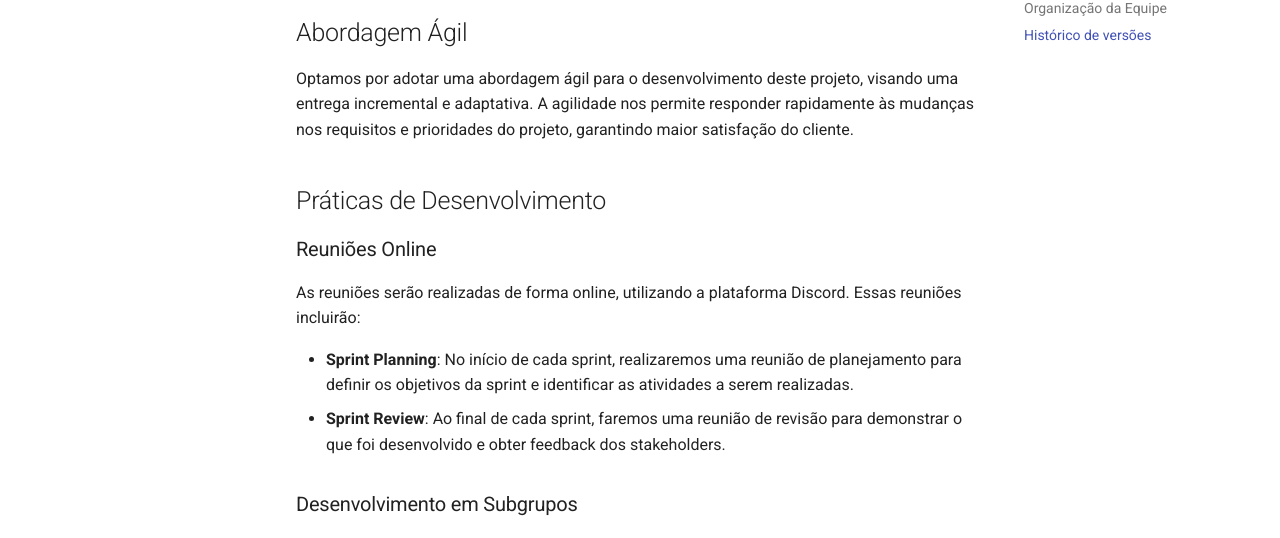
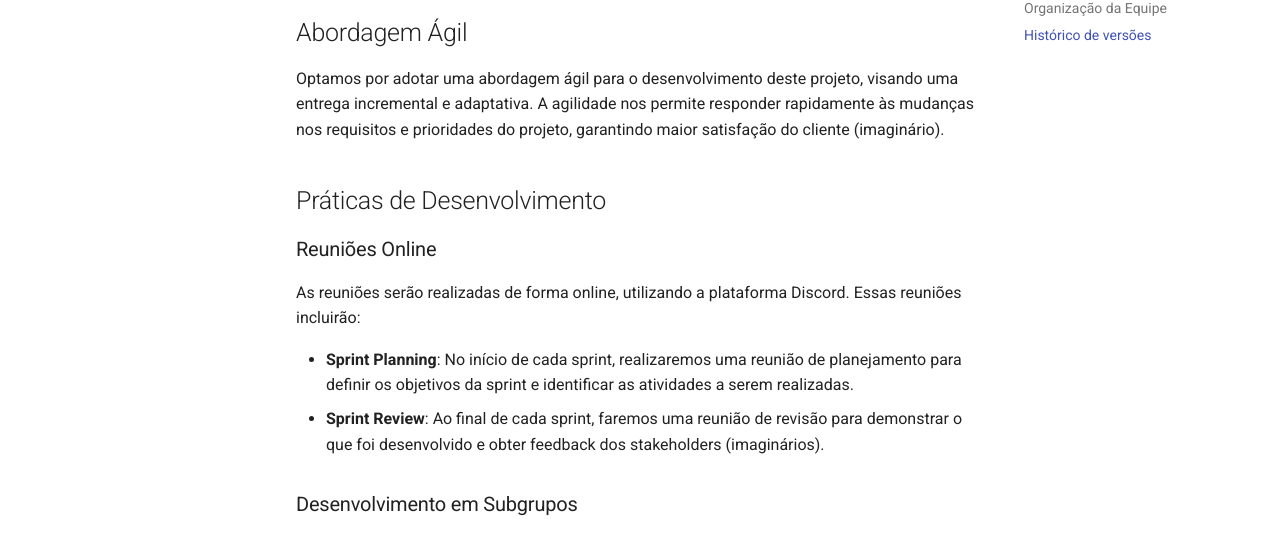
Before and after one commit to Simula-Fin/DOCS, an MkDocs documentation site: the page built from docs/metodologia.md, in a window 1280 px wide and 1333 px high. Shown: the part 304-842 px from the top of the window. Built offline with MkDocs 1.6.1 and Material for MkDocs 9.7.7, drawn with Linux system fonts in a browser that asks for light colours; comment, search, counter and statistics services are not loaded.

Commit message:
update metodologia

```diff
--- a/docs/metodologia.md
+++ b/docs/metodologia.md
@@ -4,7 +4,7 @@ Este documento descreve a metodologia a ser utilizada no desenvolvimento do proj
 
 ## Abordagem Ágil
 
-Optamos por adotar uma abordagem ágil para o desenvolvimento deste projeto, visando uma entrega incremental e adaptativa. A agilidade nos permite responder rapidamente às mudanças nos requisitos e prioridades do projeto, garantindo maior satisfação do cliente.
+Optamos por adotar uma abordagem ágil para o desenvolvimento deste projeto, visando uma entrega incremental e adaptativa. A agilidade nos permite responder rapidamente às mudanças nos requisitos e prioridades do projeto, garantindo maior satisfação do cliente (imaginário).
 
 ## Práticas de Desenvolvimento
 
@@ -13,7 +13,7 @@ Optamos por adotar uma abordagem ágil para o desenvolvimento deste projeto, vis
 As reuniões serão realizadas de forma online, utilizando a plataforma Discord. Essas reuniões incluirão:
 
 - **Sprint Planning**: No início de cada sprint, realizaremos uma reunião de planejamento para definir os objetivos da sprint e identificar as atividades a serem realizadas.
-- **Sprint Review**: Ao final de cada sprint, faremos uma reunião de revisão para demonstrar o que foi desenvolvido e obter feedback dos stakeholders.
+- **Sprint Review**: Ao final de cada sprint, faremos uma reunião de revisão para demonstrar o que foi desenvolvido e obter feedback dos stakeholders (imaginários).
 
 ### Desenvolvimento em Subgrupos
 
```
